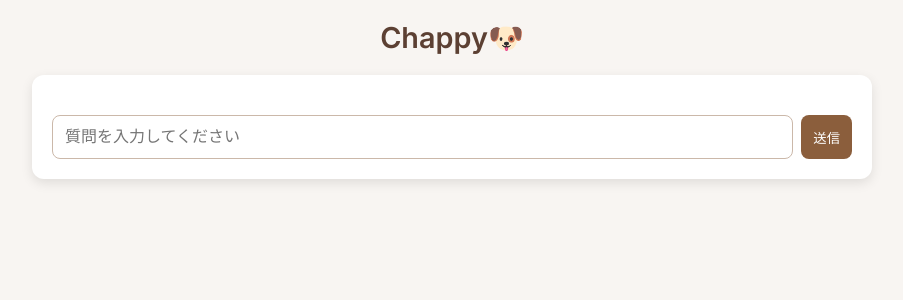
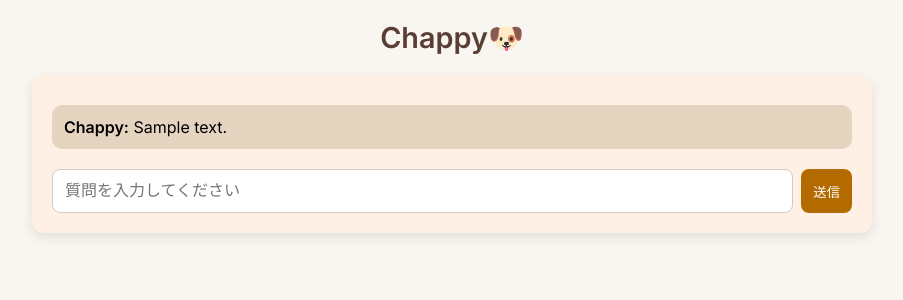
Before and after one commit to furyu0927/azurewebapp, a Flask app: template templates/index.html in a window 1280 px wide. Shown: the top 300 px of the page, without its empty margins (188-1091 px from the left). Run offline with Flask 3, Linux system fonts and the light colour scheme; the template is opened without the code that fills it: most values are stand-ins (such as "Sample title", 1, 10 or a date in 2020).

Commit message:
入力中表示追加

```diff
--- a/app.py
+++ b/app.py
@@ -1,4 +1,4 @@
-from flask import Flask, render_template, request, Response
+from flask import Flask, render_template, request, jsonify, Response
 import openai
 import os
 from dotenv import load_dotenv
@@ -8,9 +8,6 @@ from functools import wraps
 load_dotenv()
 
 app = Flask(__name__)
-
-# --- 会話履歴 ---
-history = []
 
 # --- ベーシック認証 ---
 def check_auth(username, password):
@@ -38,30 +35,28 @@ openai.azure_endpoint = os.environ.get("OPENAI_ENDPOINT")
 openai.api_key = os.environ.get("OPENAI_API_KEY")
 DEPLOYMENT_NAME = os.environ.get("DEPLOYMENT_NAME", "gpt-5-chat-Mika")
 
-# --- ルート ---
+# --- 会話履歴（簡易保持） ---
+chat_history = []
+
 @app.route("/")
 @requires_auth
 def index():
-    return render_template("index.html", history=history)
+    return render_template("index.html", chat_history=chat_history)
 
 @app.route("/chat", methods=["POST"])
 @requires_auth
 def chat():
     user_input = request.form["user_input"]
-    history.append({"role": "user", "content": user_input})
+    chat_history.append({"role": "user", "content": user_input})
 
     try:
         response = openai.chat.completions.create(
             model=DEPLOYMENT_NAME,
-            messages=history
+            messages=[{"role": m["role"], "content": m["content"]} for m in chat_history]
         )
         reply = response.choices[0].message.content
     except Exception as e:
         reply = f"エラーが発生しました: {e}"
 
-    history.append({"role": "assistant", "content": reply})
-    return render_template("index.html", history=history)
-
-if __name__ == "__main__":
-    port = int(os.environ.get("PORT", 8000))
-    app.run(host="0.0.0.0", port=port)
+    chat_history.append({"role": "assistant", "content": reply})
+    return jsonify({"reply": reply})
--- a/templates/index.html
+++ b/templates/index.html
@@ -9,19 +9,19 @@
 body {
     font-family: 'Inter', sans-serif;
     margin: 20px;
-        background-color: #f8f5f2; /* 全体背景：やさしいアイボリー */
+    background-color: #f9f5f0;
 }
 h1 {
     text-align: center;
     font-weight: 600;
     font-size: 1.8rem;
-        color: #5c4033; /* タイトル：落ち着いたブラウン */
+    color: #5a3e36;
 }
 .chat-container {
     max-width: 800px;
     width: 95%;
     margin: 20px auto;
-        background: #fff;
+    background: #fff0e6;
     padding: 20px;
     border-radius: 12px;
     box-shadow: 0px 4px 12px rgba(0,0,0,0.1);
@@ -29,30 +29,28 @@
 .chat-history {
     max-height: 500px;
     overflow-y: auto;
-        margin-bottom: 20px;
+    margin-bottom: 10px;
 }
 .message {
-        display: flex;
-        align-items: flex-start;
-        gap: 8px;
     margin: 10px 0;
     padding: 12px;
     border-radius: 10px;
     word-wrap: break-word;
     white-space: pre-wrap;
 }
-    .message .icon {
-        font-size: 1.4rem;
+.bot {
+    background: #e5d4c0;
+    text-align: left;
 }
 .user {
-        background: #e6d5c3; /* ユーザー 💬: ベージュ */
+    background: #ffe8d6;
     text-align: right;
-        color: #2d1e12;
 }
-    .ai {
-        background: #fdf6ec; /* AI 🐶: アイボリー */
-        text-align: left;
-        color: #3e2c23;
+#typingIndicator {
+    font-style: italic;
+    color: #7a5c47;
+    margin: 5px 0;
+    display: none;
 }
 .input-box {
     display: flex;
@@ -63,48 +61,142 @@
     flex: 1 1 100%;
     padding: 12px;
     font-size: 16px;
-        border: 1px solid #cbb8a9;
+    border: 1px solid #ccc;
     border-radius: 8px;
 }
 .input-box button {
     flex: 1 1 100%;
     padding: 12px;
-        background: #8b5e3c; /* コーヒーブラウン */
+    background: #b36b00;
     color: white;
     border: none;
     border-radius: 8px;
     cursor: pointer;
 }
 .input-box button:hover {
-        background: #6f452a; /* 濃いブラウン */
+    background: #8c4e00;
 }
 @media(min-width: 500px){
     .input-box input[type="text"] {
         flex: 1 1 auto;
+        margin-bottom: 0;
     }
     .input-box button {
         flex: 0 0 auto;
         width: auto;
     }
 }
+#scrollBottomBtn {
+    position: fixed;
+    bottom: 20px;
+    right: 20px;
+    background: #d6bfae;
+    color: #5a3e36;
+    border: none;
+    border-radius: 50%;
+    width: 50px;
+    height: 50px;
+    font-size: 24px;
+    cursor: pointer;
+    box-shadow: 0 4px 8px rgba(0,0,0,0.2);
+    opacity: 0;
+    visibility: hidden;
+    transition: opacity 0.4s ease, transform 0.4s ease;
+}
+#scrollBottomBtn.show {
+    opacity: 1;
+    visibility: visible;
+    transform: translateY(0);
+}
+#scrollBottomBtn:hover {
+    background: #bfa183;
+}
 </style>
 </head>
 <body>
 <h1>Chappy🐶</h1>
 <div class="chat-container">
-    <div class="chat-history">
-        {% for entry in history %}
-            {% if entry.role == 'user' %}
-                <div class="message user"><div class="icon">💬</div>{{ entry.content }}</div>
-            {% elif entry.role == 'assistant' %}
-                <div class="message ai"><div class="icon">🐶</div>{{ entry.content }}</div>
+    <div class="chat-history" id="chatHistory">
+        {% for msg in chat_history %}
+            {% if msg.role == "user" %}
+                <div class="message user"><strong>💬:</strong> {{ msg.content }}</div>
+            {% else %}
+                <div class="message bot"><strong>Chappy:</strong> {{ msg.content }}</div>
             {% endif %}
         {% endfor %}
     </div>
-    <form method="post" action="/chat" class="input-box">
+    <div id="typingIndicator">Chappyが入力中…</div>
+    <form id="chatForm" class="input-box">
         <input type="text" name="user_input" placeholder="質問を入力してください" required>
         <button type="submit">送信</button>
     </form>
 </div>
+
+<button id="scrollBottomBtn" title="下へ移動">🐶</button>
+
+<script>
+const chatHistory = document.getElementById("chatHistory");
+const scrollBtn = document.getElementById("scrollBottomBtn");
+const typingIndicator = document.getElementById("typingIndicator");
+const form = document.getElementById("chatForm");
+const input = form.querySelector("input");
+
+// スクロールボタン表示
+chatHistory.addEventListener("scroll", () => {
+    if (chatHistory.scrollTop + chatHistory.clientHeight < chatHistory.scrollHeight - 20) {
+        scrollBtn.classList.add("show");
+    } else {
+        scrollBtn.classList.remove("show");
+    }
+});
+scrollBtn.addEventListener("click", () => {
+    chatHistory.scrollTop = chatHistory.scrollHeight;
+});
+
+// Ajax送信
+form.addEventListener("submit", (e) => {
+    e.preventDefault();
+    const userText = input.value.trim();
+    if (!userText) return;
+
+    // ユーザー発言を表示
+    const userDiv = document.createElement("div");
+    userDiv.className = "message user";
+    userDiv.innerHTML = `<strong>💬:</strong> ${userText}`;
+    chatHistory.appendChild(userDiv);
+    chatHistory.scrollTop = chatHistory.scrollHeight;
+    input.value = "";
+
+    // 入力中表示
+    typingIndicator.style.display = "block";
+
+    // サーバーに非同期送信
+    fetch("/chat", {
+        method: "POST",
+        headers: { "Content-Type": "application/x-www-form-urlencoded" },
+        body: `user_input=${encodeURIComponent(userText)}`
+    })
+    .then(res => res.json())
+    .then(data => {
+        typingIndicator.style.display = "none";
+
+        const botDiv = document.createElement("div");
+        botDiv.className = "message bot";
+        botDiv.innerHTML = `<strong>Chappy:</strong> ${data.reply}`;
+        chatHistory.appendChild(botDiv);
+
+        chatHistory.scrollTop = chatHistory.scrollHeight;
+    })
+    .catch(err => {
+        typingIndicator.style.display = "none";
+        alert("通信エラーが発生しました");
+    });
+});
+
+// ページ読み込み時に最下部へ
+window.addEventListener("load", () => {
+    chatHistory.scrollTop = chatHistory.scrollHeight;
+});
+</script>
 </body>
 </html>
```
Lines whose indentation alone changed are shown as unchanged.
